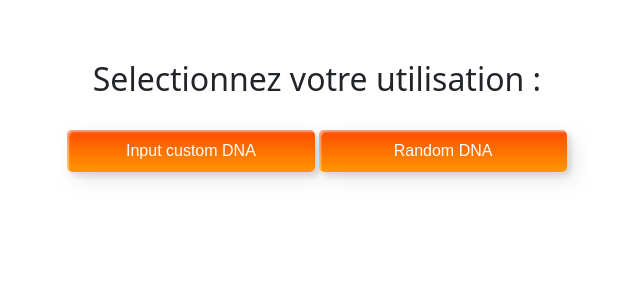
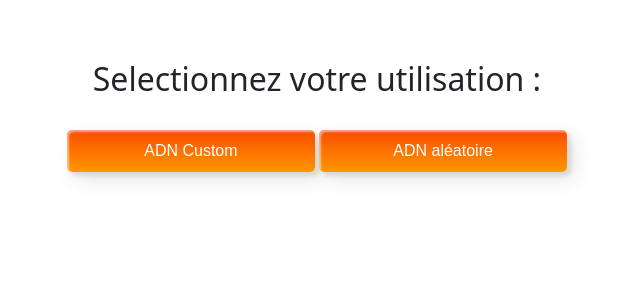
Before and after one commit to Thorvicnet/ADN, a Flask app: page / in a window 1280 px wide. Shown: the part 76-376 px from the top of the page, without its empty margins (323-963 px from the left). Run offline with Flask 2, Linux system fonts and the light colour scheme.

Commit message:
changed GUI to French

```diff
--- a/main.py
+++ b/main.py
@@ -1,13 +1,12 @@
-from flask import Flask, render_template, url_for, redirect, request, flash, get_flashed_messages
+from flask import Flask, render_template, url_for, redirect, request, flash
 from modules.DNAGeneration import run
 
 app = Flask(__name__)
 
-app.config.update(
+app.config.update( # used for flash() (no idea y)
   TESTING=True,
   SECRET_KEY='192b9bdd22ab9ed4d12e236c78afcb9a393ec15f71bbf5dc987d54727823bcbf'
 )
-
 
 @app.route('/')
 def home():
--- a/notes/todo.txt
+++ b/notes/todo.txt
@@ -4,3 +4,4 @@
 - Update : renverser le 'custom DNA' (rentrer des proteine et avoir l'ARNm)
 - Update : possibilité de rentrer un autre brin d'ADN une fois sur la page généré au lieu de regénérer aléatoirement
 - Bug : fix les boutons du menu (outline ne fonctionne pas correctement)
+- Bug : 2 requêtes GET donc 2 résultats pour l'ADN à chaque fois, le code est donc executé 2 fois (pareil pour les logs) + tps de calcul sur replit (jsp pk)
--- a/templates/home.html
+++ b/templates/home.html
@@ -12,31 +12,30 @@
   <h2>Selectionnez votre utilisation : </h2>
   <br>
   <p>  <!-- On sait pas si il a un interet -->
-    <button class="custom-btn btn-7" data-bs-toggle="collapse" href="#multiCollapseExample1" role="button" aria-expanded="false" aria-controls="multiCollapseExample1">Input custom DNA</button>
-  <a class="rand-dna custom-btn btn-7" type="button" href="/results?text=None">Random DNA</a>
+    <button class="custom-btn btn-7" data-bs-toggle="collapse" href="#multiCollapseExample1" role="button" aria-expanded="false" aria-controls="multiCollapseExample1">ADN Custom</button>
+  <a class="rand-dna custom-btn btn-7" type="button" href="/results?text=None">ADN aléatoire</a>
     <br>
     <br>
-    <!--data-bs-toggle="collapse" data-bs-target="#multiCollapseExample2" aria-expanded="false" aria-controls="multiCollapseExample2">Random DNA</button>-->
   </p>
   <div class="col">
   <div class="col">
   <div class="collapse multi-collapse" id="multiCollapseExample1">
     <div class="card text-center">
       <div class="card-header">
-        syntax (exemple) : ATGACTAC...
+        syntaxe (exemple) : ATGACTAC...
       </div>
       <form method="POST">
 
           <div class="input-group mb-3">
-            <span class="input-group-text" id="basic-addon3">DNA strand : </span>
+            <span class="input-group-text" id="basic-addon3">Brin d'ADN : </span>
             <input class="form-control" name="text" id="basic-url" aria-describedby="basic-addon3" type="text">
           </div>
         <div>
-          <input class="button-cust-dna" type="submit" value="Generate DNA">
+          <input class="button-cust-dna" type="submit" value="Générer l'ARN et acide aminé">
         </div>
       </form>
       <div class="card-footer text-muted">
-        If the syntax is incorrect → generate random DNA
+        L'ADN doit contenir 'TAC' (cordon d'initiation)
       </div>
     </div>
   </div>
--- a/templates/results.html
+++ b/templates/results.html
@@ -1,7 +1,6 @@
 {% extends 'base.html' %}
 {% block head %}
     <title>ADN Generator</title>
-    <link rel="stylesheet" href="main.css">
 {% endblock %}
 {% block body %}
   <div class="title-display">
```
Also changed, not shown: modules/TransTrad.py (+2 -6 lines), 1 other file.
